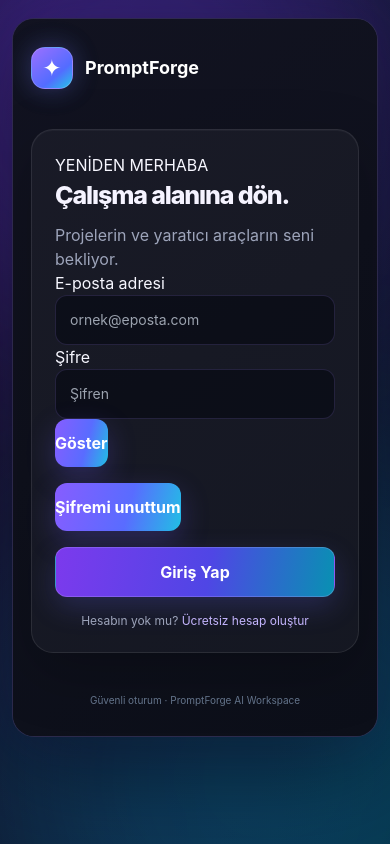
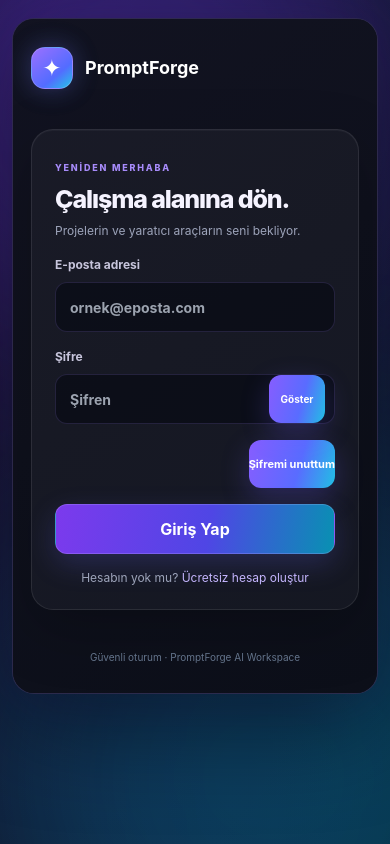
Before and after one commit to syntaxxsl/promptforge-nextjs, a Next.js app in the folder v2/: page /login in a window 390 px wide. Built offline with nearby package versions, Linux system fonts and the light colour scheme; no server answers.

Commit message:
style(v2): refine auth controls and mobile shortcuts

```diff
--- a/v2/app/globals.css
+++ b/v2/app/globals.css
@@ -794,3 +794,20 @@ button,a,input,textarea,select{-webkit-tap-highlight-color:transparent}
 @media(max-width:420px){.pf-dashboard-stats{gap:8px}.pf-dashboard-stats>div{padding:10px}.pf-discover-grid{gap:7px}.pf-discover-tile{min-height:132px;padding:10px}.pf-discover-tile b{font-size:12px}.pf-feature-card{padding:15px}}
 @media(hover:none){.pf-feature-card:hover,.pf-category-card:hover,.pf-discover-tile:hover{transform:none}}
 @media(prefers-reduced-motion:reduce){html{scroll-behavior:auto}.pf-hero-orb-one,.pf-hero-orb-two,.pf-gradient-text{animation:none}}
+
+/* Auth form controls and compact workspace shortcut rail */
+.pf-auth-form-heading{margin-bottom:5px}
+.pf-auth-form-kicker{display:inline-block;margin-bottom:10px;color:#a78bfa;font-size:9px;font-weight:850;letter-spacing:.2em}
+.pf-auth-form-heading h1{color:#f5f3ff;font-size:clamp(25px,4vw,32px);font-weight:800;letter-spacing:-.05em;line-height:1.12}
+.pf-auth-form-heading p{margin-top:8px;color:#a6a6bd;font-size:12px;line-height:1.65}
+.pf-auth-field{display:grid;gap:8px;color:#c7c5dc;font-size:11px;font-weight:700}
+.pf-auth-field>span>small{float:right;color:#85859e;font-size:10px;font-weight:500}
+.pf-auth-password-wrap{position:relative;display:block}
+.pf-auth-password-wrap .pf-input{width:100%;padding-right:76px}
+.pf-auth-password-toggle{position:absolute;top:50%;right:10px;min-height:34px;min-width:52px;transform:translateY(-50%);border:1px solid rgba(167,139,250,.16);border-radius:9px;background:rgba(139,92,246,.1);padding:0 9px;color:#c4b5fd;font-size:10px;font-weight:750}
+.pf-auth-password-toggle:hover{background:rgba(139,92,246,.2);color:#fff}
+.pf-auth-forgot-row{display:flex;justify-content:flex-end;margin-top:-5px}
+.pf-auth-text-button{min-height:34px;color:#b9a7f7;font-size:11px;font-weight:650}
+.pf-auth-text-button:disabled{opacity:.55;cursor:wait}
+.pf-auth-text-button:hover:not(:disabled){color:#e0d7ff;text-decoration:underline}
+@media(max-width:767px){.pf-workspace-rail-inner{padding-left:12px;padding-right:12px}.pf-auth-form-heading h1{font-size:28px}.pf-auth-field{font-size:12px}.pf-auth-password-toggle{min-height:38px;min-width:56px}}
```
